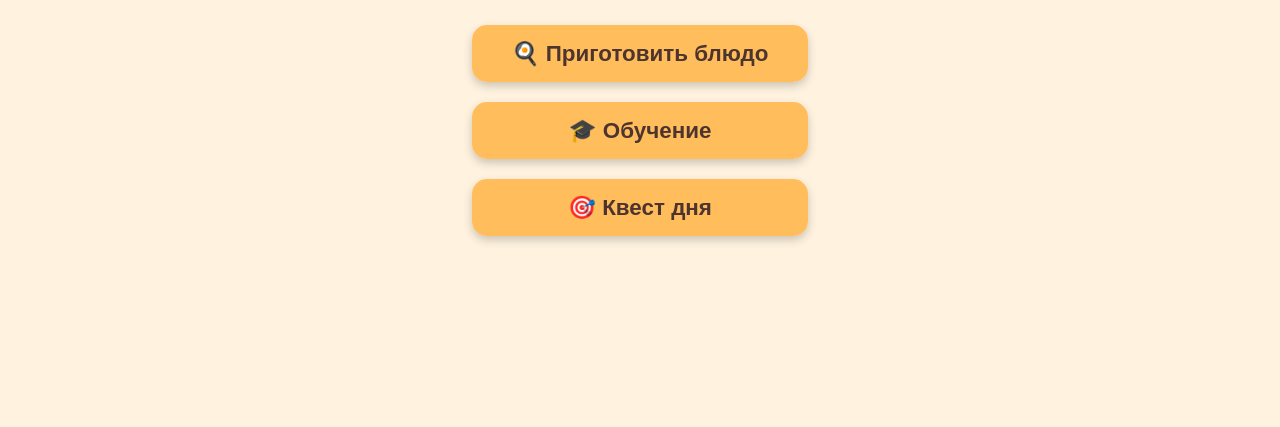
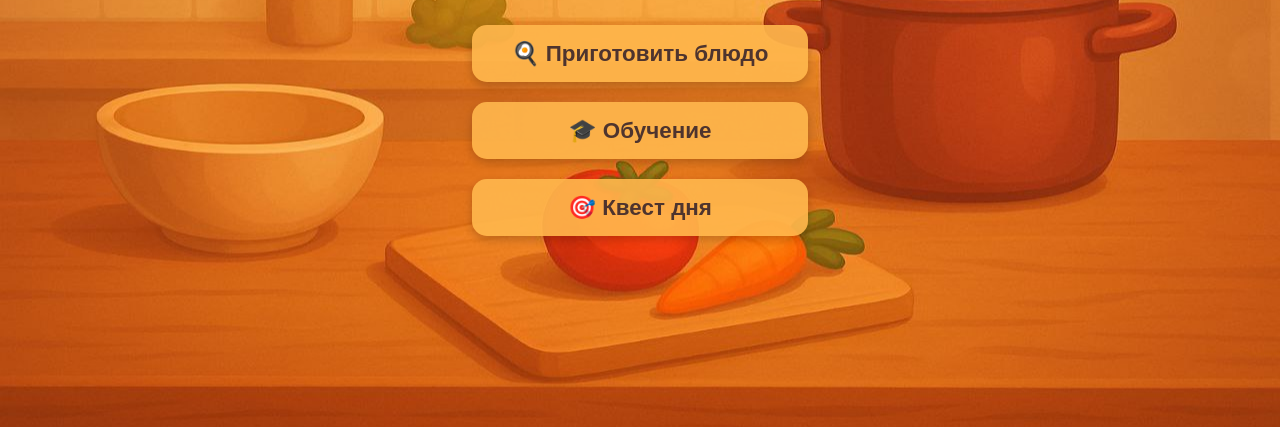
Before and after one commit to Linat20/cookquest, a website: page public/index.html in a window 1280 px wide. Shown: the part 373-800 px from the top of the page. Drawn offline with Linux system fonts and the light colour scheme.

Commit message:
Обновление бота и фронтенда CookQuest6

```diff
--- a/public/style.css
+++ b/public/style.css
@@ -256,7 +256,7 @@ html,body {
   position: relative;
   width: 100vw;
   height: 100vh;
-  background: url('img/bg_kitchen.jpg') center/cover no-repeat;
+  background: url('img/bg_kitchen.png') center/cover no-repeat;
   color: #4e342e;
   font-family: 'Comic Neue', sans-serif;
   display: flex;
```
Also changed, not shown: public/img/bg_kitchen.png (added).
